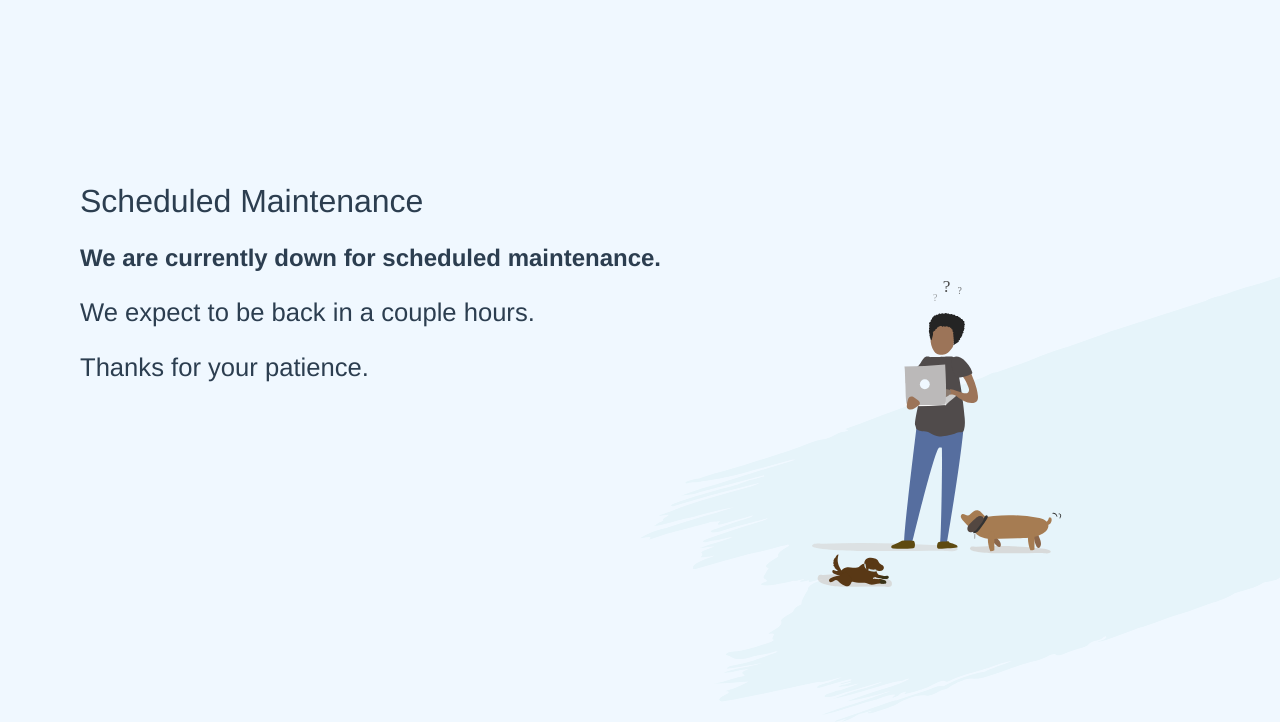
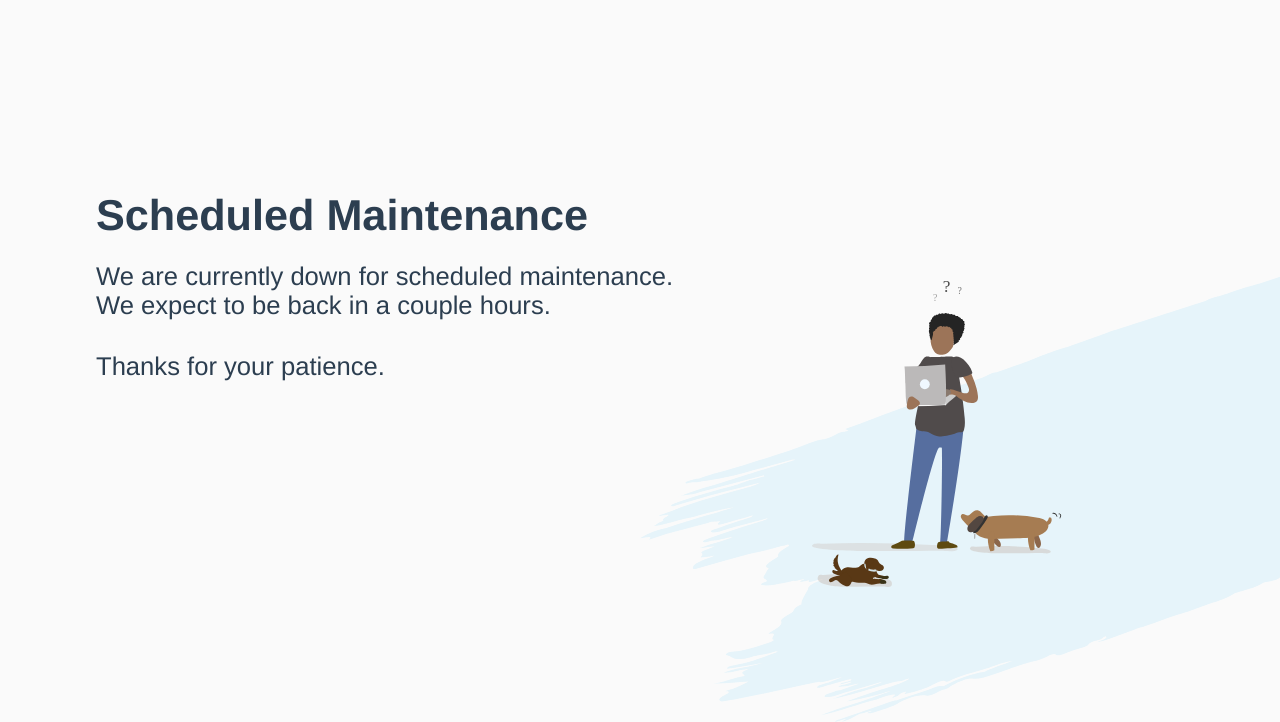
Before and after one commit to rzola-ie/cutter-maintenance, a website built with Vite: page index.html in a window 1280 px wide. Shown: the part 78-800 px from the top of the page. Built offline with nearby package versions, Linux system fonts and the light colour scheme.

Commit message:
:art: media query adjustments

```diff
--- a/index.html
+++ b/index.html
@@ -13,8 +13,11 @@
       </header>
       <main id="app">
         <h1>Scheduled Maintenance</h1>
-        <h2>We are currently down for scheduled maintenance.</h2>
-        <p>We expect to be back in a couple hours.</p>
+        <p>
+          We are currently down for scheduled maintenance.<br/>
+          We expect to be back in a couple hours.
+        </p>
+
         <p>Thanks for your patience.</p>
       </main>
     </div>
--- a/style.css
+++ b/style.css
@@ -11,7 +11,7 @@ body {
   min-height: -moz-available;
   margin: 0;
   padding: 0;
-  background-color: aliceblue;
+  background-color: #fafafa;
   background-image: url('/img/bg.svg');
   background-repeat: no-repeat;
   background-position: 100% 100%;
@@ -51,31 +51,55 @@ body {
   -webkit-font-smoothing: antialiased;
   -moz-osx-font-smoothing: grayscale;
   color: #2c3e50;
-  padding: 5rem 2rem 1rem 2rem;
-}
-
-h1, h2, p {
-  margin-bottom: 1.5rem;
+  padding: 8rem 2rem 1rem;
 }
 
 h1 {
-  font-weight: 100;
+  font-size: 1.2rem;
+  margin-bottom: 1.375rem;
+  font-weight: bold;
+  text-align: center;
 }
 
 p {
-  font-size: 1.6rem;
+  margin: 0;
+}
+
+p:last-of-type {
+  margin-top: 1.5rem;
+}
+
+br {
+  display: none;
 }
 
 /* desktop */
-@media screen and (min-width: 567px) {
+@media screen and (min-width: 768px) {
   body {
     background-size: 50vmax;
   }
 
   #app {
     width: 65%;
-    padding-left: 5rem;
+    padding-left: 6rem;
     padding-top: 30vmin;
+  }
+
+  h1 {
+    font-size: 2.7rem;
+    text-align: left;
+  }
+
+  p {
+    font-size: 1.6rem;
+  }
+
+  p:last-of-type {
+    margin-top: 2rem;
+  }
+
+  br {
+    display: initial;
   }
 }
 
```
